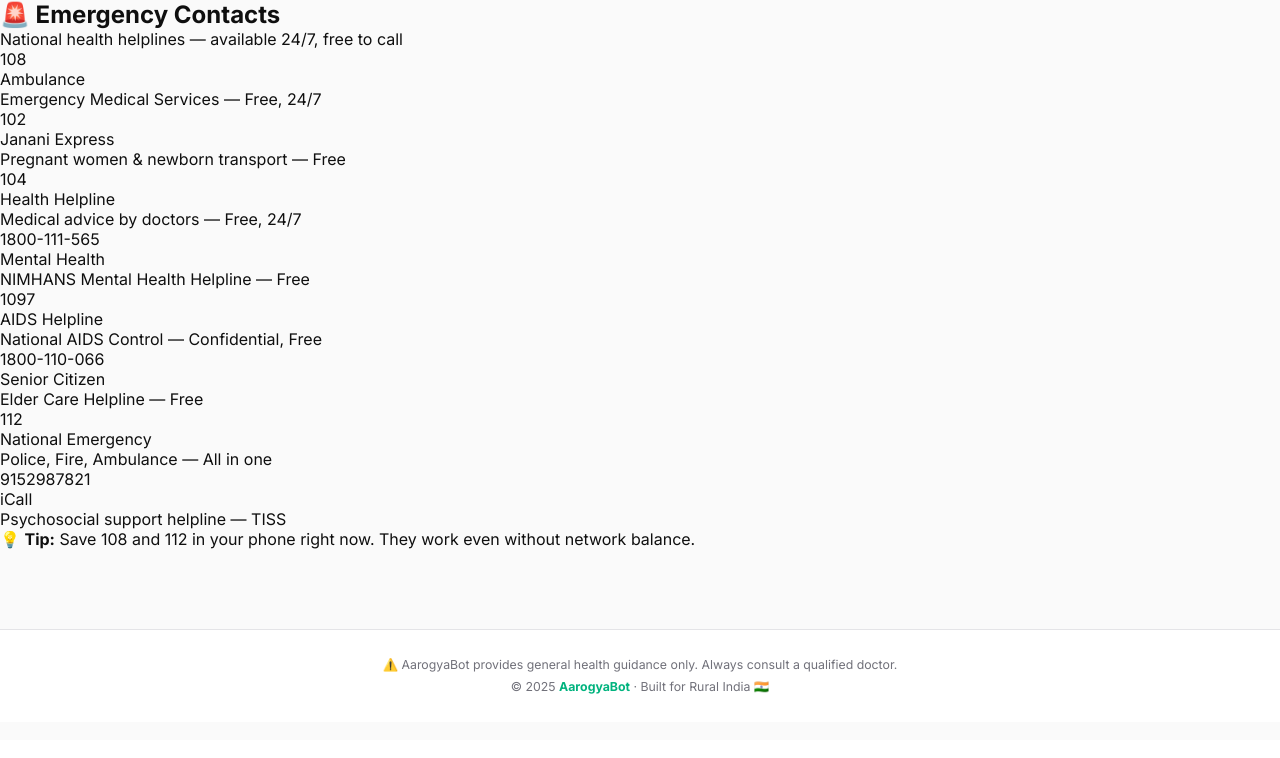
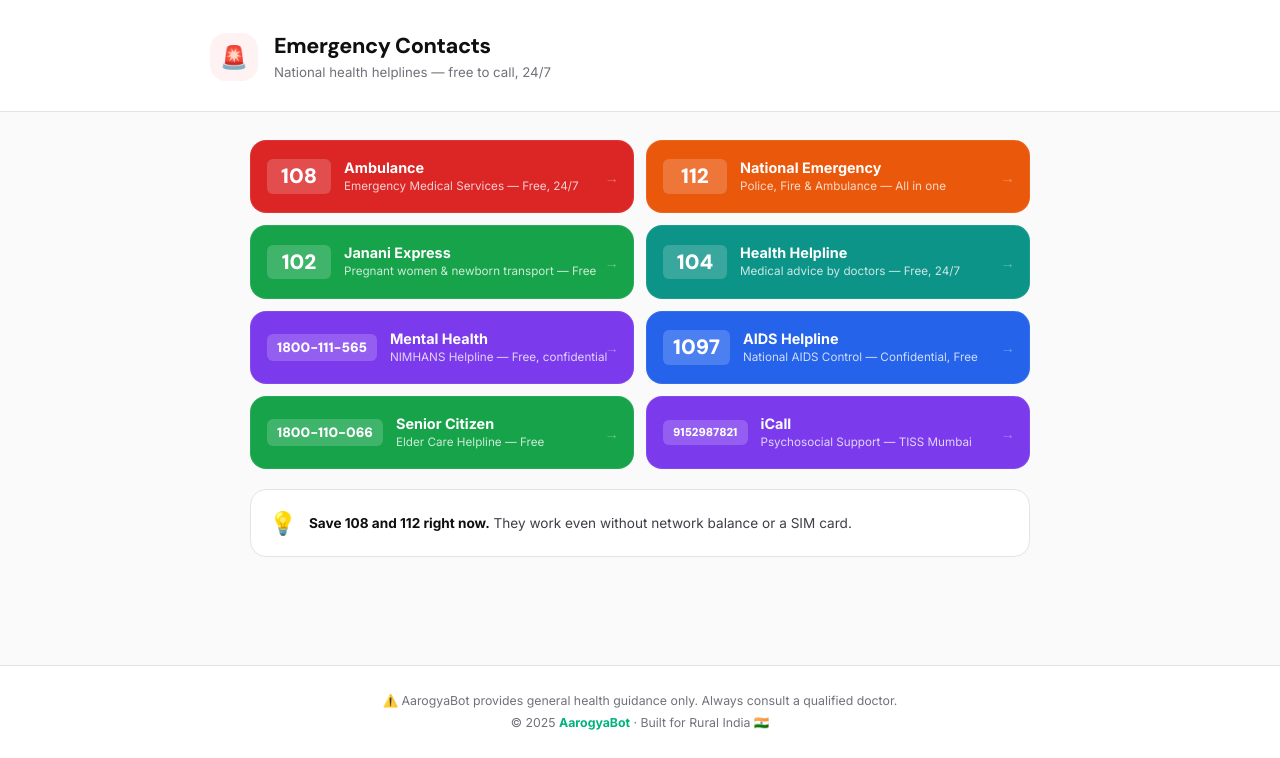
Before and after one commit to Anant-083/Kisan_Mitra, a Flask app: page /emergency in a window 1280 px wide. Shown: the part 60-818 px from the top of the page. Before the commit the page ends 754 px from the top, so only its background shows below. Run offline with Flask 3, Linux system fonts and the light colour scheme.

Commit message:
Update emergency.html

```diff
--- a/templates/emergency.html
+++ b/templates/emergency.html
@@ -1,61 +1,81 @@
 {% extends "base.html" %}
+{% block title %} · Emergency{% endblock %}
 {% block content %}
-<div class="page-header emergency-header">
-    <h2>🚨 Emergency Contacts</h2>
-    <p>National health helplines — available 24/7, free to call</p>
+
+<div class="pg-header">
+  <div class="pg-header-inner">
+    <div class="pg-icon red">🚨</div>
+    <div>
+      <h1>Emergency Contacts</h1>
+      <p>National health helplines — free to call, 24/7</p>
+    </div>
+  </div>
 </div>
 
-<div class="emergency-grid">
-    <a href="tel:108" class="emergency-card red">
-        <div class="e-number">108</div>
-        <div class="e-name">Ambulance</div>
-        <div class="e-desc">Emergency Medical Services — Free, 24/7</div>
+<div class="emg-wrap">
+  <div class="emg-grid">
+    <a href="tel:108" class="ec red">
+      <div class="ec-num-box"><div class="ec-num">108</div></div>
+      <div class="ec-details">
+        <div class="ec-name">Ambulance</div>
+        <div class="ec-desc">Emergency Medical Services — Free, 24/7</div>
+      </div>
     </a>
-
-    <a href="tel:102" class="emergency-card red">
-        <div class="e-number">102</div>
-        <div class="e-name">Janani Express</div>
-        <div class="e-desc">Pregnant women & newborn transport — Free</div>
+    <a href="tel:112" class="ec oran">
+      <div class="ec-num-box"><div class="ec-num">112</div></div>
+      <div class="ec-details">
+        <div class="ec-name">National Emergency</div>
+        <div class="ec-desc">Police, Fire & Ambulance — All in one</div>
+      </div>
     </a>
-
-    <a href="tel:104" class="emergency-card green">
-        <div class="e-number">104</div>
-        <div class="e-name">Health Helpline</div>
-        <div class="e-desc">Medical advice by doctors — Free, 24/7</div>
+    <a href="tel:102" class="ec green">
+      <div class="ec-num-box"><div class="ec-num">102</div></div>
+      <div class="ec-details">
+        <div class="ec-name">Janani Express</div>
+        <div class="ec-desc">Pregnant women & newborn transport — Free</div>
+      </div>
     </a>
-
-    <a href="tel:1800111565" class="emergency-card green">
-        <div class="e-number">1800-111-565</div>
-        <div class="e-name">Mental Health</div>
-        <div class="e-desc">NIMHANS Mental Health Helpline — Free</div>
+    <a href="tel:104" class="ec teal">
+      <div class="ec-num-box"><div class="ec-num">104</div></div>
+      <div class="ec-details">
+        <div class="ec-name">Health Helpline</div>
+        <div class="ec-desc">Medical advice by doctors — Free, 24/7</div>
+      </div>
     </a>
-
-    <a href="tel:1097" class="emergency-card blue">
-        <div class="e-number">1097</div>
-        <div class="e-name">AIDS Helpline</div>
-        <div class="e-desc">National AIDS Control — Confidential, Free</div>
+    <a href="tel:1800111565" class="ec purp">
+      <div class="ec-num-box"><div class="ec-num" style="font-size:0.85rem">1800-111-565</div></div>
+      <div class="ec-details">
+        <div class="ec-name">Mental Health</div>
+        <div class="ec-desc">NIMHANS Helpline — Free, confidential</div>
+      </div>
     </a>
-
-    <a href="tel:1800110066" class="emergency-card blue">
-        <div class="e-number">1800-110-066</div>
-        <div class="e-name">Senior Citizen</div>
-        <div class="e-desc">Elder Care Helpline — Free</div>
+    <a href="tel:1097" class="ec blue">
+      <div class="ec-num-box"><div class="ec-num">1097</div></div>
+      <div class="ec-details">
+        <div class="ec-name">AIDS Helpline</div>
+        <div class="ec-desc">National AIDS Control — Confidential, Free</div>
+      </div>
     </a>
-
-    <a href="tel:112" class="emergency-card orange">
-        <div class="e-number">112</div>
-        <div class="e-name">National Emergency</div>
-        <div class="e-desc">Police, Fire, Ambulance — All in one</div>
+    <a href="tel:1800110066" class="ec green">
+      <div class="ec-num-box"><div class="ec-num" style="font-size:0.85rem">1800-110-066</div></div>
+      <div class="ec-details">
+        <div class="ec-name">Senior Citizen</div>
+        <div class="ec-desc">Elder Care Helpline — Free</div>
+      </div>
     </a>
-
-    <a href="tel:9152987821" class="emergency-card purple">
-        <div class="e-number">9152987821</div>
-        <div class="e-name">iCall</div>
-        <div class="e-desc">Psychosocial support helpline — TISS</div>
+    <a href="tel:9152987821" class="ec purp">
+      <div class="ec-num-box"><div class="ec-num" style="font-size:0.72rem">9152987821</div></div>
+      <div class="ec-details">
+        <div class="ec-name">iCall</div>
+        <div class="ec-desc">Psychosocial Support — TISS Mumbai</div>
+      </div>
     </a>
   </div>
 
-<div class="emergency-note">
-    <p>💡 <b>Tip:</b> Save 108 and 112 in your phone right now. They work even without network balance.</p>
+  <div class="tip-strip">
+    <span style="font-size:1.4rem">💡</span>
+    <span><strong>Save 108 and 112 right now.</strong> They work even without network balance or a SIM card.</span>
   </div>
+</div>
+
 {% endblock %}
```
Lines whose indentation alone changed are shown as unchanged.
